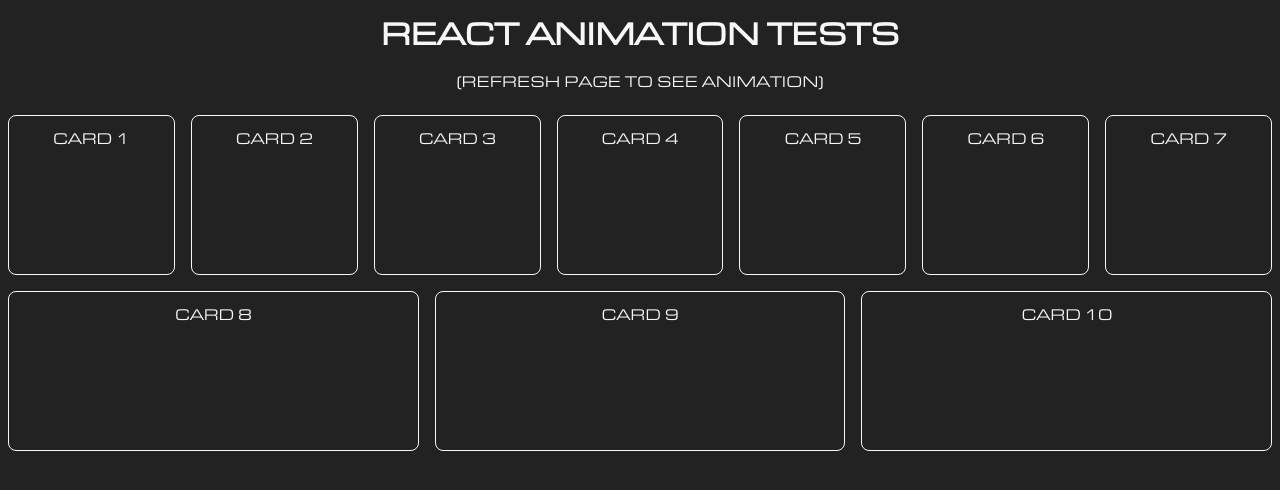
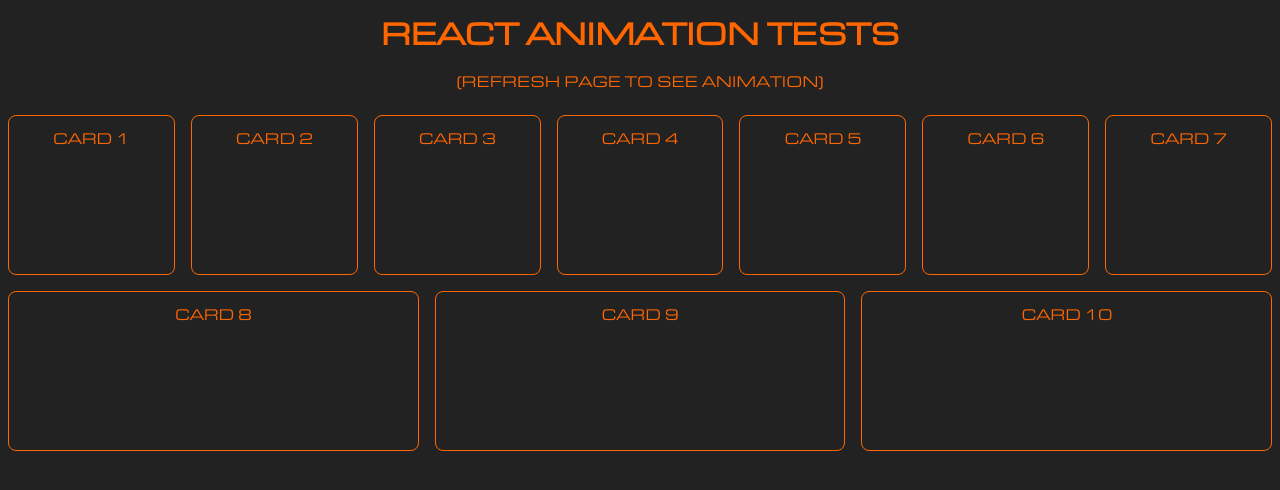
Before and after one commit to nick-silverchip/react-anim-tests, a React (Create React App) app: page / in a window 1280 px wide. Shown: the top 490 px of the page. Built offline with nearby package versions, Linux system fonts and the light colour scheme.

Commit message:
Add more colours

```diff
--- a/src/_styles/app.scss
+++ b/src/_styles/app.scss
@@ -6,5 +6,5 @@ html {
 }
 .App {
   text-align: center;
-  color: $main-text;
+  color: $main-orange;
 }
--- a/src/_styles/components/delayedRender/delayedRender.scss
+++ b/src/_styles/components/delayedRender/delayedRender.scss
@@ -8,5 +8,6 @@
     height: 100%;
     opacity: 1;
     transition: opacity 25ms ease;
+    background-color: $main-turquoise;
   }
 }
--- a/src/_styles/pages/delayedRenderTests/delayedRenderTests.scss
+++ b/src/_styles/pages/delayedRenderTests/delayedRenderTests.scss
@@ -24,7 +24,6 @@
 
       .placeholder {
         border-radius: 8px;
-        background-color: $light-grey;
       }
     }
   }
--- a/src/_styles/variables.scss
+++ b/src/_styles/variables.scss
@@ -5,3 +5,5 @@ $main-text: #f7f7f7;
 $secondary-text: #eeeeee;
 $light-grey: #999999;
 $mid-grey: #666666;
+$main-orange: #ff6600;
+$main-turquoise: #32d3da;
```
